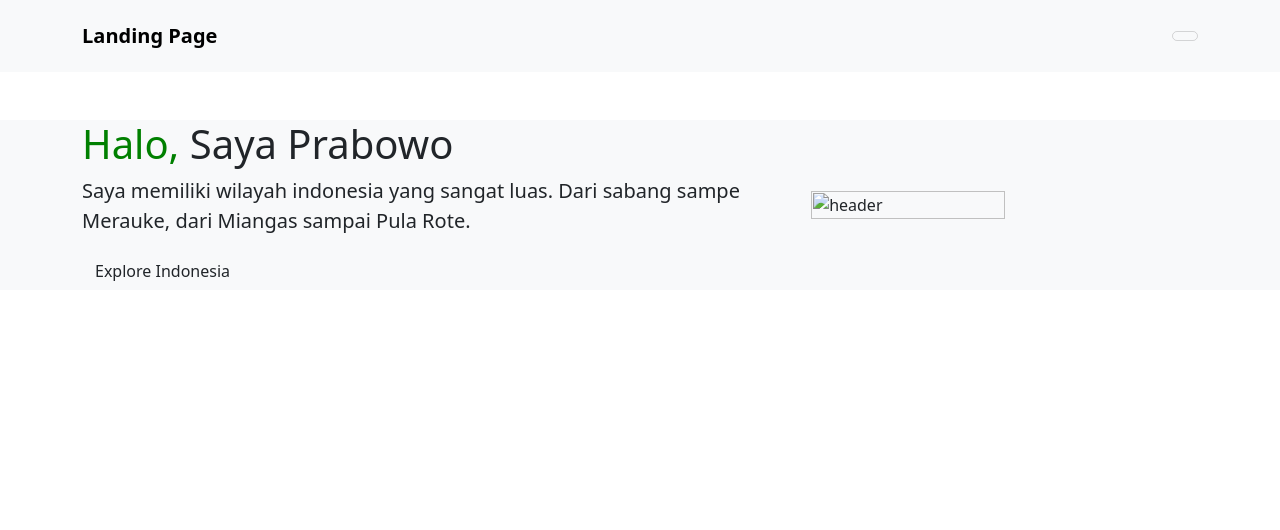
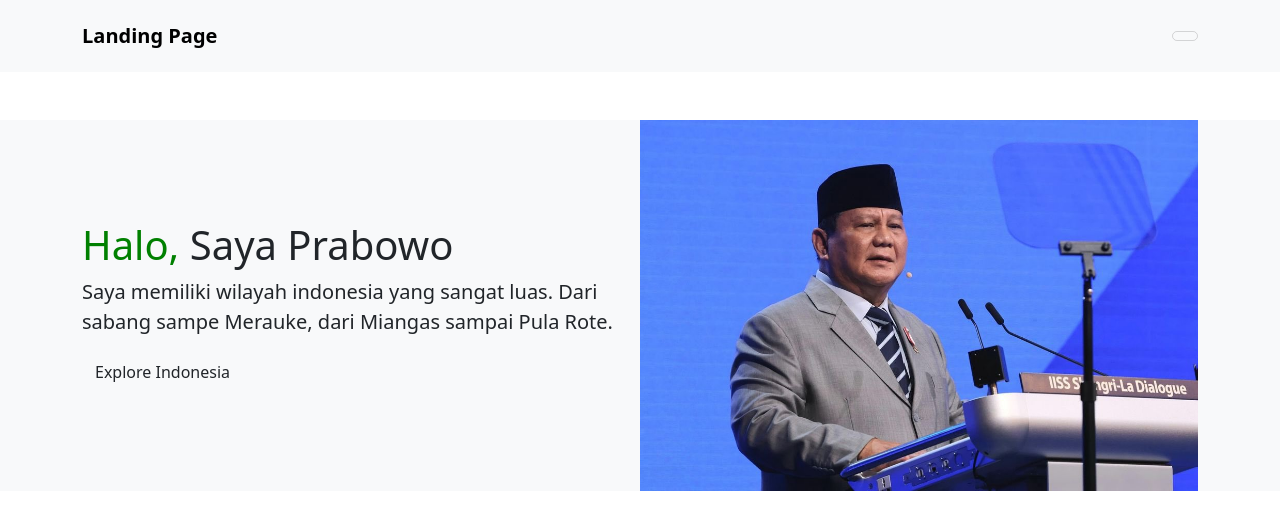
Before and after one commit to hamjutawan/Portopolio-hamjutawan, a plain HTML site: page index.html in a window 1280 px wide. Drawn offline with nearby package versions, Linux system fonts and the light colour scheme.

Commit message:
Fix image source path in index.html

```diff
--- a/index.html
+++ b/index.html
@@ -46,7 +46,7 @@
               </button>
             </a>
           </div>
-          <img class="img-fluid w-50 d-none d-sm-block" src="image/image/GPDVPxfacAAqSAk.jpeg" alt="header">
+          <img class="img-fluid w-50 d-none d-sm-block" src="image/GPDVPxfacAAqSAk.jpeg" alt="header">
         </div>
     </section>
     <!--Penutup Header-->
```
